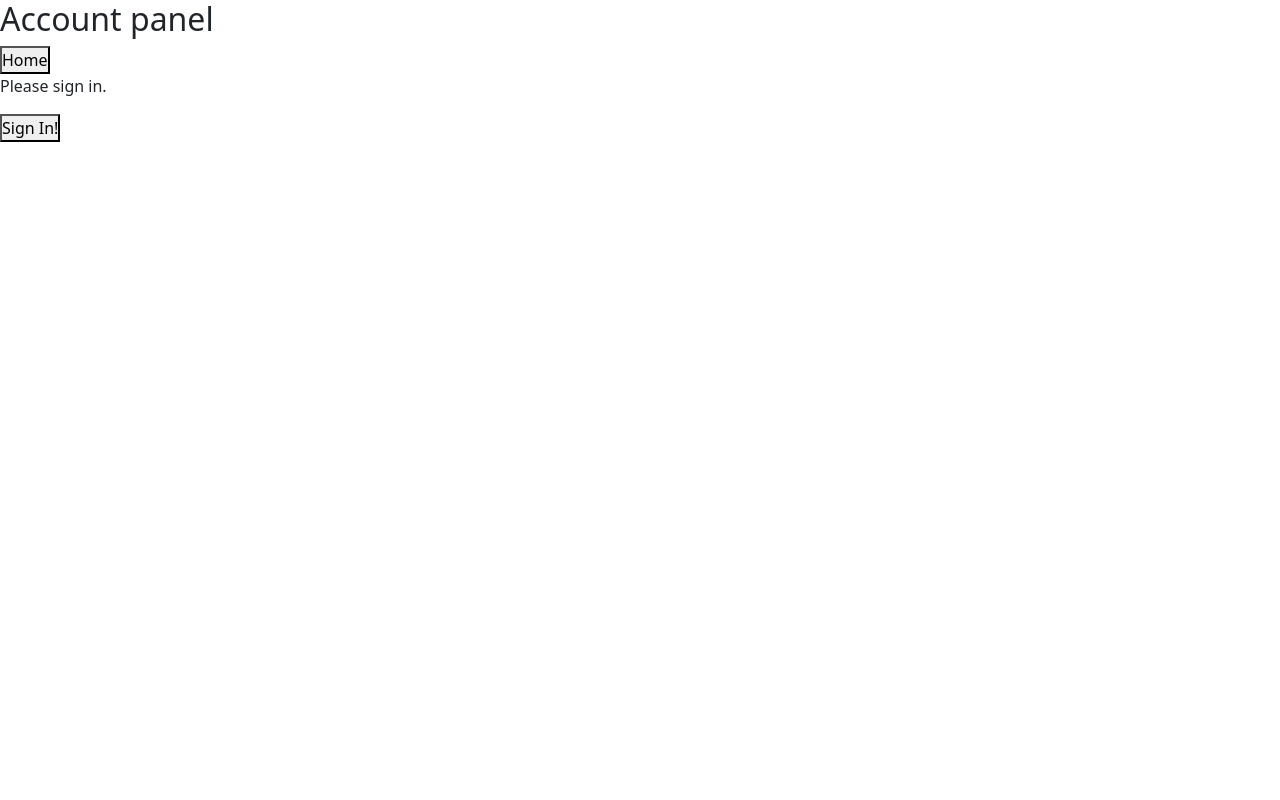
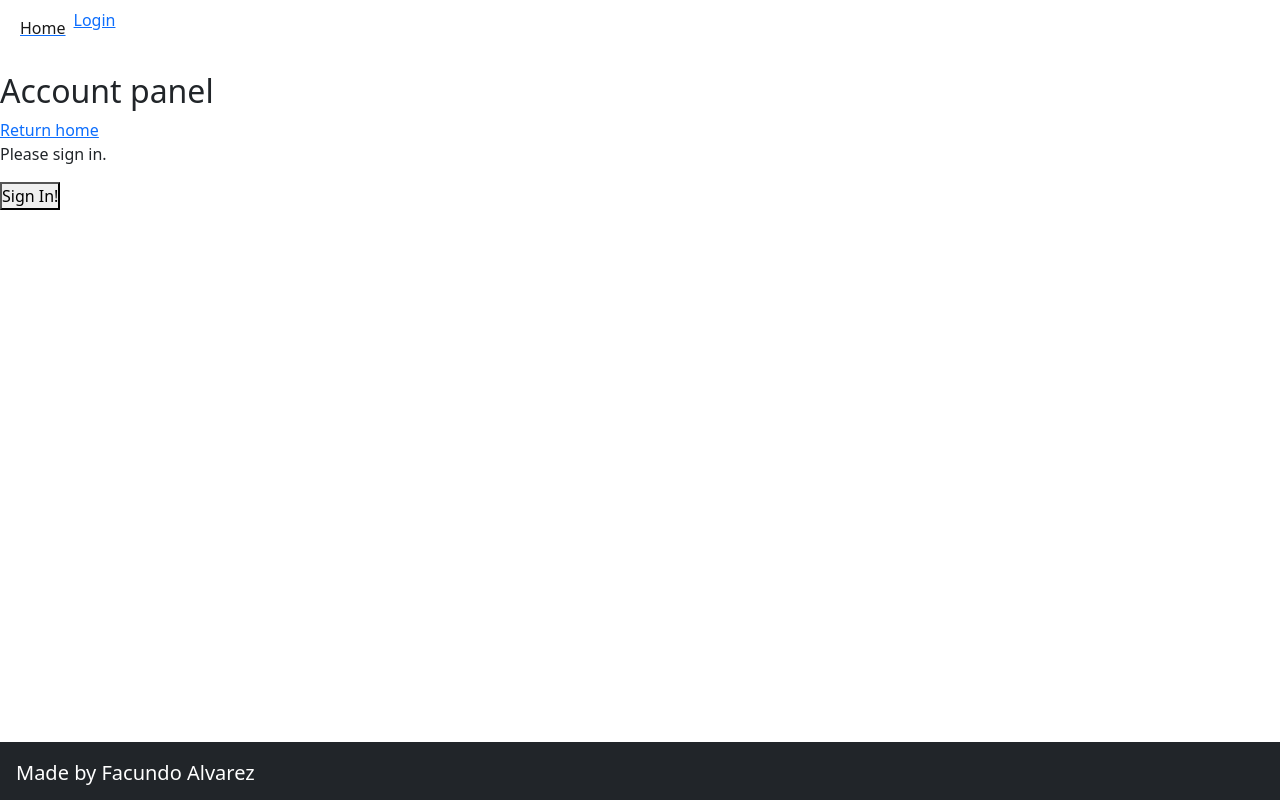
Before and after one commit to FacuAlvarez00/todolist-nextjs, a Next.js app: page /Signin in a window 1280 px wide. Built offline with nearby package versions, Linux system fonts and the light colour scheme; no server answers.

Commit message:
conditional rendering en logica + detalles

```diff
--- a/src/app/components/Navbar/Navbar.tsx
+++ b/src/app/components/Navbar/Navbar.tsx
@@ -1,21 +1,50 @@
 import React from 'react'
 import Link from 'next/link'
+import { useSelector } from 'react-redux';
+import { logOut } from "../../utils/account"
 
 const Navbar = () => {
+
+  const user = useSelector((state: any) => state.user.user);
+
+  const handleSignOut = async () => {
+    try {
+        await logOut()
+    } catch (error) {
+        console.log(error)
+    }
+}
+
+
+
   return (
     <div>
         <nav className="navbar navbar-expand-lg bg-body-tertiary">
   <div className="container-fluid">
-    <a className="navbar-brand" href="#">Navbar</a>
+  {/*   <a className="navbar-brand" href="#">Navbar</a> */}
     <button className="navbar-toggler" type="button" data-bs-toggle="collapse" data-bs-target="#navbarNavAltMarkup" aria-controls="navbarNavAltMarkup" aria-expanded="false" aria-label="Toggle navigation">
       <span className="navbar-toggler-icon"></span>
     </button>
     <div className="collapse navbar-collapse" id="navbarNavAltMarkup">
       <div className="navbar-nav">
-        <a className="nav-link active" aria-current="page" href="#">Home</a>
-        <Link href="/Signin">
+        <Link href={"/"}>
+          <p className="nav-link active">Home</p>
+        </Link>
+
+
+    {user? (
+     <>
+   {/*    <p className="nav-link active">Signed as {user.displayName}</p> */}
+      <a className="nav-link active" onClick={handleSignOut}>Logout</a>
+     </>
+    ):(
+      <>
+      <Link href="/Signin">
           Login
         </Link>
+      </>
+    )}
+
 
       </div>
     </div>
--- a/src/app/components/Task/TasksContainer.tsx
+++ b/src/app/components/Task/TasksContainer.tsx
@@ -11,7 +11,7 @@ import TaskForm from './TaskForm';
 
 const TasksContainer = () => {
 
-    const user = useSelector((state: any) => state.user.user);
+
 
     const [edit, setEdit] = useState(false);
     const [selectedTask, setSelectedTask] = useState<any>()
--- a/src/app/firebase.js
+++ b/src/app/firebase.js
@@ -18,7 +18,10 @@ export const auth = getAuth(app)
 
 
 export async function createOrder(order) {
-  const orderRef = doc(db, "order", + order.username  + "-"  + order.userinfo);
+
+  const orderRef = doc(db, "order", order.username + " - " + order.userinfo);
   let respuesta = await setDoc(orderRef, order);
   return respuesta
+
+
 }
--- a/src/pages/Signin/index.tsx
+++ b/src/pages/Signin/index.tsx
@@ -47,12 +47,12 @@ export default function SignIn() {
 
 
 
-    console.log(user)
+
   return (
     <div>
         <h2>Account panel</h2>
         <Link href="/">
-        <button>Home</button>
+        Return home
         </Link>
 
         {user ? (
--- a/src/pages/_app.tsx
+++ b/src/pages/_app.tsx
@@ -3,11 +3,16 @@ import type { AppProps } from 'next/app'
 import { Provider } from "react-redux"
 import store from "../app/GlobalRedux/store"
 import 'bootstrap/dist/css/bootstrap.min.css'
+import Navbar from "../app/components/Navbar/Navbar"
+import Footer from '@/app/components/Footer/Footer'
 
 export default function App({ Component, pageProps }: AppProps) {
   return (
     <Provider store={store}>
+      <Navbar/>
       <Component {...pageProps} />
+      <Footer/>
+
     </Provider>
 
 
--- a/src/pages/index.tsx
+++ b/src/pages/index.tsx
@@ -8,11 +8,10 @@ import TasksContainer from "@/app/components/Task/TasksContainer";
 export default function Home() {
   return (
     <>
-    <Navbar/>
     <h1 className="d-flex justify-content-center mb-5">Task manager</h1>
     <TasksContainer/>
 
-    <Footer />
+
 
 
     </>
```
Also changed, not shown: src/app/components/Task/TaskForm.tsx (+9 -6 lines).
